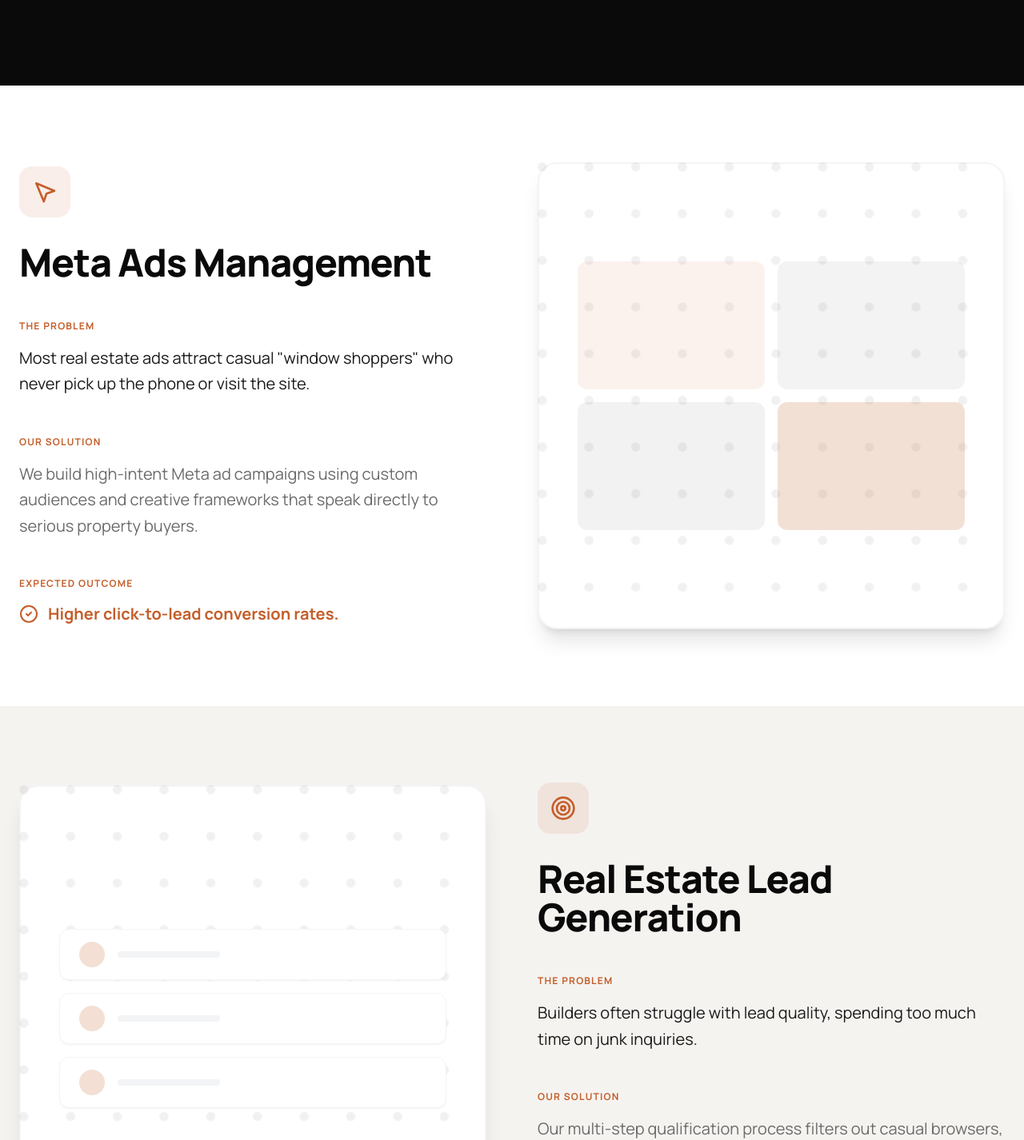
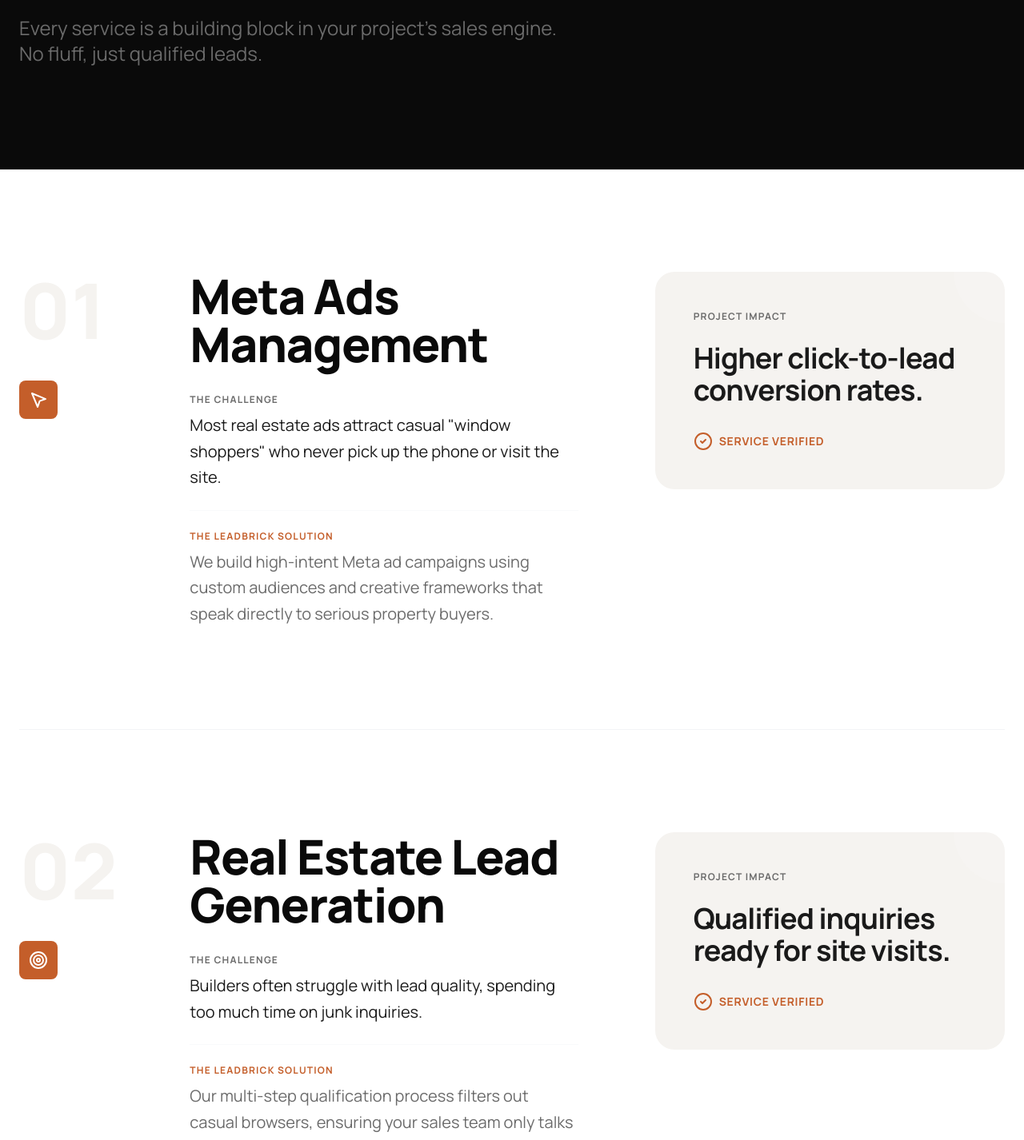
Before and after one commit to Saraththecoder/leadbrick, a React (Vite) app: page /services in a window 1280 px wide. Shown: the part 549-1975 px from the top of the page at 80% size. Built offline with nearby package versions, Linux system fonts and the light colour scheme.

Commit message:
version2

```diff
--- a/src/pages/Services.jsx
+++ b/src/pages/Services.jsx
@@ -1,98 +1,6 @@
 import React from 'react';
 import { MousePointer2, Layout, MessageSquare, Target, CheckCircle2 } from 'lucide-react';
 import useInView from '../hooks/useInView';
-
-const ServiceSection = ({ id, icon: Icon, title, problem, solution, outcome, reverse, index }) => {
-  const ref = useInView();
-  return (
-    <section ref={ref} id={id} className={`reveal py-24 ${index % 2 === 0 ? 'bg-white' : 'bg-light'}`}>
-      <div className="container mx-auto px-4 md:px-6">
-        <div className={`grid grid-cols-1 lg:grid-cols-2 gap-16 items-center ${reverse ? 'lg:flex-row-reverse' : ''}`}>
-          <div className={reverse ? 'lg:order-2' : ''}>
-            <div className="w-16 h-16 bg-brick/10 text-brick rounded-2xl flex items-center justify-center mb-8">
-              <Icon size={32} />
-            </div>
-            <h2 className="text-3xl md:text-5xl mb-12">{title}</h2>
-
-            <div className="space-y-12">
-              <div>
-                <span className="accent-label mb-4 block">THE PROBLEM</span>
-                <p className="text-xl text-charcoal leading-relaxed">{problem}</p>
-              </div>
-
-              <div>
-                <span className="accent-label mb-4 block">OUR SOLUTION</span>
-                <p className="text-xl text-grey leading-relaxed">{solution}</p>
-              </div>
-
-              <div>
-                <span className="accent-label mb-4 block">EXPECTED OUTCOME</span>
-                <div className="flex items-center space-x-3 text-brick font-bold text-xl">
-                  <CheckCircle2 size={24} />
-                  <span>{outcome}</span>
-                </div>
-              </div>
-            </div>
-          </div>
-
-          <div className={`relative ${reverse ? 'lg:order-1' : ''}`}>
-            {/* Abstract Visual representation */}
-            <div className="w-full aspect-square bg-white rounded-3xl border-2 border-gray-100 flex items-center justify-center p-12 overflow-hidden shadow-xl">
-              <div className="absolute inset-0 opacity-5">
-                <svg viewBox="0 0 100 100" className="w-full h-full">
-                  <pattern id={`pattern-${id}`} width="10" height="10" patternUnits="userSpaceOnUse">
-                    <circle cx="1" cy="1" r="1" fill="currentColor" />
-                  </pattern>
-                  <rect width="100%" height="100%" fill={`url(#pattern-${id})`} />
-                </svg>
-              </div>
-              <div className="relative z-10 w-full h-full flex items-center justify-center">
-                {id === 'ads' && (
-                  <div className="grid grid-cols-2 gap-4 w-full">
-                    <div className="h-40 bg-brick/10 rounded-xl animate-pulse"></div>
-                    <div className="h-40 bg-black/5 rounded-xl animate-pulse" style={{ animationDelay: '0.2s' }}></div>
-                    <div className="h-40 bg-black/5 rounded-xl animate-pulse" style={{ animationDelay: '0.4s' }}></div>
-                    <div className="h-40 bg-brick/20 rounded-xl animate-pulse" style={{ animationDelay: '0.6s' }}></div>
-                  </div>
-                )}
-                {id === 'leads' && (
-                  <div className="space-y-4 w-full">
-                    {[1, 2, 3].map(i => (
-                      <div key={i} className="h-16 bg-white border border-gray-100 rounded-xl shadow-sm flex items-center px-6 space-x-4 animate-fade-in" style={{ animationDelay: `${i * 0.2}s` }}>
-                        <div className="w-8 h-8 rounded-full bg-brick/20"></div>
-                        <div className="h-2 w-32 bg-gray-100 rounded"></div>
-                      </div>
-                    ))}
-                  </div>
-                )}
-                {id === 'whatsapp' && (
-                  <div className="relative w-48 h-80 bg-charcoal rounded-[2.5rem] border-8 border-gray-800 p-4 shadow-2xl">
-                    <div className="w-12 h-1.5 bg-gray-800 rounded-full mx-auto mb-4"></div>
-                    <div className="space-y-3">
-                      <div className="bg-brick text-white text-[10px] p-2 rounded-lg rounded-tl-none w-3/4">Hi, I'm interested in the project.</div>
-                      <div className="bg-gray-100 text-[10px] p-2 rounded-lg rounded-tr-none w-3/4 ml-auto">Hello! Which floor plan are you looking for?</div>
-                    </div>
-                  </div>
-                )}
-                {id === 'landing' && (
-                  <div className="w-full h-full bg-white border-4 border-gray-100 rounded-xl p-4 space-y-4">
-                    <div className="h-8 w-1/2 bg-brick/10 rounded"></div>
-                    <div className="h-48 w-full bg-gray-50 rounded"></div>
-                    <div className="grid grid-cols-3 gap-2">
-                      <div className="h-4 bg-gray-100 rounded"></div>
-                      <div className="h-4 bg-gray-100 rounded"></div>
-                      <div className="h-4 bg-gray-100 rounded"></div>
-                    </div>
-                  </div>
-                )}
-              </div>
-            </div>
-          </div>
-        </div>
-      </div>
-    </section>
-  );
-};
 
 const Services = ({ onBookCall }) => {
   const heroRef = useInView();
@@ -102,68 +10,122 @@
     {
       id: 'ads',
       icon: MousePointer2,
+      number: '01',
       title: 'Meta Ads Management',
       problem: 'Most real estate ads attract casual "window shoppers" who never pick up the phone or visit the site.',
       solution: 'We build high-intent Meta ad campaigns using custom audiences and creative frameworks that speak directly to serious property buyers.',
       outcome: 'Higher click-to-lead conversion rates.',
-      reverse: false
     },
     {
       id: 'leads',
       icon: Target,
+      number: '02',
       title: 'Real Estate Lead Generation',
       problem: 'Builders often struggle with lead quality, spending too much time on junk inquiries.',
       solution: 'Our multi-step qualification process filters out casual browsers, ensuring your sales team only talks to serious prospects.',
       outcome: 'Qualified inquiries ready for site visits.',
-      reverse: true
     },
     {
       id: 'whatsapp',
       icon: MessageSquare,
+      number: '03',
       title: 'WhatsApp Lead Funnels',
       problem: 'Leads go cold when they aren\'t contacted immediately, resulting in lost opportunities.',
       solution: 'We implement automated WhatsApp funnels that engage leads within seconds of their inquiry, booking site visits automatically.',
       outcome: 'Instant engagement & higher site-visit ratios.',
-      reverse: false
     },
     {
       id: 'landing',
       icon: Layout,
+      number: '04',
       title: 'Landing Page Development',
       problem: 'Generic websites overwhelm visitors with too much information, causing them to leave without inquiring.',
       solution: 'We design hyper-focused landing pages for specific projects that highlight USPs and drive maximum conversions.',
       outcome: '2x-3x higher lead capture compared to websites.',
-      reverse: true
     }
   ];
 
   return (
     <div className="overflow-hidden">
       {/* Hero */}
-      <section ref={heroRef} className="reveal bg-black text-white py-32">
+      <section ref={heroRef} className="reveal bg-black text-white py-32 border-b border-white/5">
         <div className="container mx-auto px-4 md:px-6">
           <div className="max-w-4xl">
             <span className="accent-label text-brick mb-6 block">OUR SERVICES</span>
-            <h1 className="text-5xl md:text-7xl mb-8">Performance Marketing Systems Built for Real Estate Projects</h1>
-            <p className="text-xl md:text-2xl text-grey leading-relaxed">
-              Every service is designed with one goal: qualified buyer leads for your project.
+            <h1 className="text-5xl md:text-8xl mb-8 leading-tight">Performance Marketing <br/> Systems</h1>
+            <p className="text-xl md:text-2xl text-grey leading-relaxed max-w-2xl">
+              Every service is a building block in your project's sales engine. No fluff, just qualified leads.
             </p>
           </div>
         </div>
       </section>
 
-      {/* Service Sections */}
-      {servicesList.map((service, index) => (
-        <ServiceSection key={service.id} {...service} index={index} />
-      ))}
+      {/* Unique Service List */}
+      <section className="bg-white">
+        <div className="container mx-auto px-4 md:px-6">
+          {servicesList.map((service, index) => (
+            <div
+              key={service.id}
+              className="group border-b border-gray-100 last:border-0"
+            >
+              <div className="grid grid-cols-1 lg:grid-cols-12 py-20 lg:py-32 gap-12 items-start">
+                {/* Number & Icon */}
+                <div className="lg:col-span-2 flex items-center lg:flex-col lg:items-start gap-6">
+                  <span className="text-6xl md:text-8xl font-black text-light group-hover:text-brick/10 transition-colors duration-500">
+                    {service.number}
+                  </span>
+                  <div className="w-12 h-12 bg-brick text-white rounded-lg flex items-center justify-center lg:mt-4">
+                    <service.icon size={24} />
+                  </div>
+                </div>
+
+                {/* Title & Core Content */}
+                <div className="lg:col-span-5 space-y-8">
+                  <h2 className="text-4xl md:text-6xl font-extrabold group-hover:text-brick transition-colors duration-300">
+                    {service.title}
+                  </h2>
+                  <div className="space-y-6">
+                    <div>
+                      <span className="accent-label text-grey mb-2 block">THE CHALLENGE</span>
+                      <p className="text-xl text-charcoal leading-relaxed">{service.problem}</p>
+                    </div>
+                    <div className="pt-6 border-t border-gray-50">
+                      <span className="accent-label text-brick mb-2 block">THE LEADBRICK SOLUTION</span>
+                      <p className="text-xl text-grey leading-relaxed">{service.solution}</p>
+                    </div>
+                  </div>
+                </div>
+
+                {/* Outcome - Styled as a "Metric" card */}
+                <div className="lg:col-span-5 lg:pl-12">
+                  <div className="bg-light p-8 md:p-12 rounded-3xl relative overflow-hidden group-hover:bg-brick transition-colors duration-500">
+                    {/* Decorative element */}
+                    <div className="absolute top-0 right-0 w-32 h-32 bg-white/10 rounded-full -mr-16 -mt-16 group-hover:scale-150 transition-transform duration-700"></div>
+
+                    <span className="accent-label text-grey group-hover:text-white/60 mb-6 block">PROJECT IMPACT</span>
+                    <h3 className="text-3xl md:text-4xl font-bold text-charcoal group-hover:text-white leading-tight">
+                      {service.outcome}
+                    </h3>
+
+                    <div className="mt-8 flex items-center gap-2 text-brick group-hover:text-white">
+                      <CheckCircle2 size={24} />
+                      <span className="font-bold uppercase tracking-wider text-sm">Service Verified</span>
+                    </div>
+                  </div>
+                </div>
+              </div>
+            </div>
+          ))}
+        </div>
+      </section>
 
       {/* CTA */}
       <section ref={ctaRef} className="reveal py-24 bg-brick text-white">
         <div className="container mx-auto px-4 md:px-6 text-center space-y-8">
           <h2 className="text-4xl md:text-6xl max-w-4xl mx-auto">
-            Ready to generate more qualified leads?
+            Ready to build your lead engine?
           </h2>
-          <p className="text-xl opacity-90">Let's build your lead generation system.</p>
+          <p className="text-xl opacity-90">Book a consultation to discuss your specific project needs.</p>
           <button
             onClick={onBookCall}
             className="bg-white text-brick px-10 py-5 rounded-xl font-bold text-lg hover:bg-light transition-colors"
```
